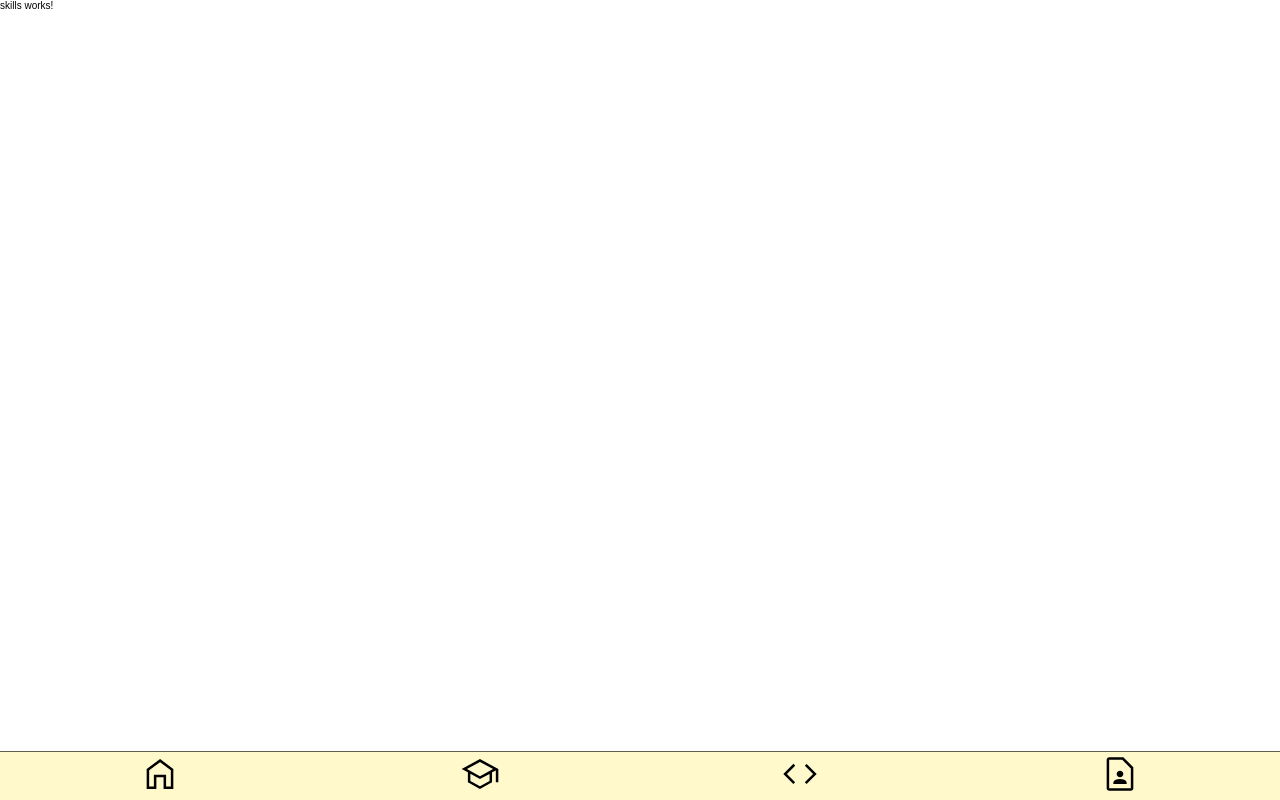
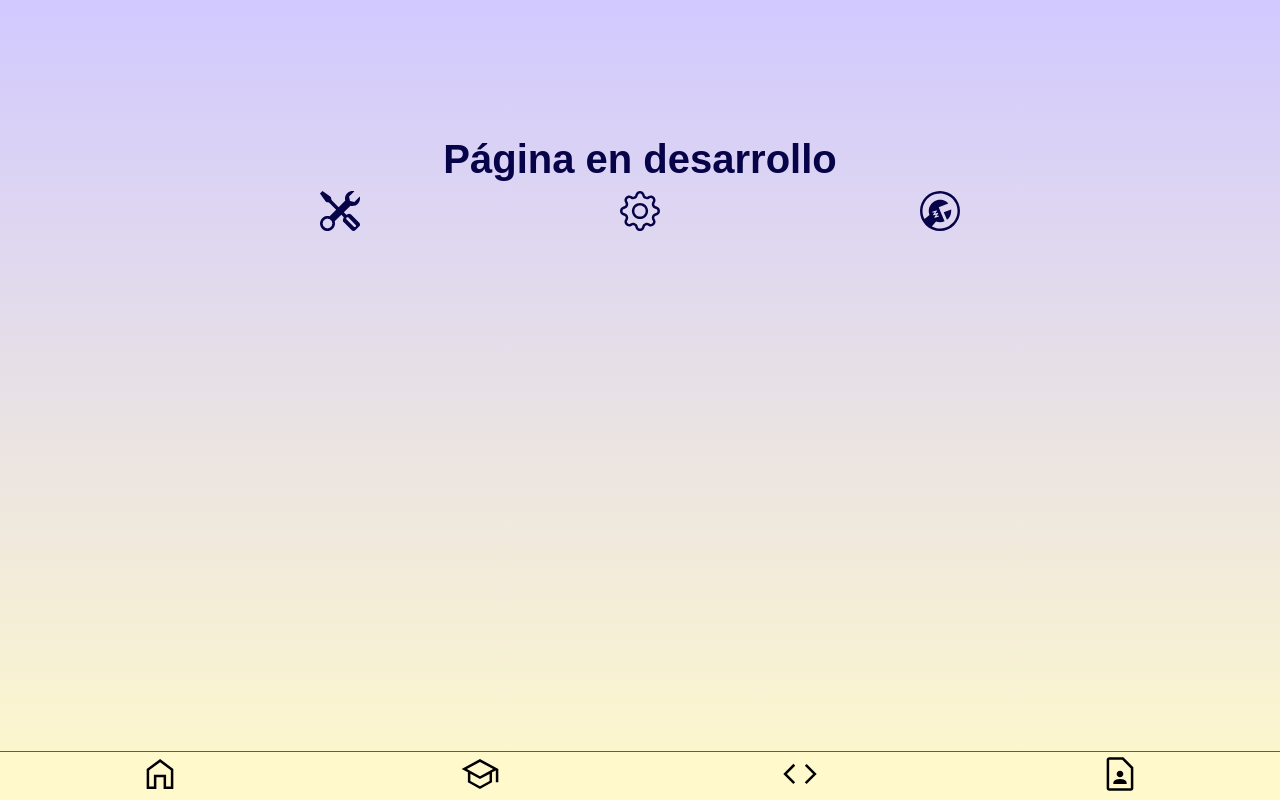
Before and after one commit to Yusei-0/Yusei-0, an Angular app: page /skills in a window 1280 px wide. Built offline with nearby package versions, Linux system fonts and the light colour scheme.

Commit message:
Fix styles on in-production-component and add to routing

```diff
--- a/src/app/app-routing.module.ts
+++ b/src/app/app-routing.module.ts
@@ -15,7 +15,7 @@ const routes: Routes = [
   },
   {
     path: 'contact',
-    loadChildren : () => import('./contact/contact.module').then(m=> m.ContactModule)
+    loadChildren: () => import('./in-production/in-production.module').then(m=> m.InProductionModule)
   },
   {
     path: 'education',
@@ -23,7 +23,7 @@ const routes: Routes = [
   },
   {
     path: 'skills',
-    loadChildren: () => import('./skills/skills.module').then(m=> m.SkillsModule)
+    loadChildren: () => import('./in-production/in-production.module').then(m=> m.InProductionModule)
   },
   {
     path: '**',
--- a/src/app/in-production/in-production.component.css
+++ b/src/app/in-production/in-production.component.css
@@ -1,7 +1,8 @@
 .develop-container{
+    background: linear-gradient(180deg, rgba(179, 165, 255, 0.6) 0%, #FFF9CB 100%);
     padding: 6%;
     text-align: center;
-    height: 10vh;
+    height: 100vh;
 }
 
 .develop-container h1{
@@ -12,3 +13,9 @@
     margin-top: 60px;
     margin-bottom: 10px;
 }
+
+.develop-icons{
+padding: 0 10%;
+display: flex;
+justify-content: space-around;
+}
--- a/src/app/in-production/in-production.component.html
+++ b/src/app/in-production/in-production.component.html
@@ -1,4 +1,8 @@
 <div class="develop-container">
     <h1>Página en desarrollo</h1>
-    <app-icon [img]="'gear-blue'" [size]="40"></app-icon>
+    <div class="develop-icons">
+        <app-icon [img]="'tools-blue'" [size]="40"></app-icon>
+        <app-icon [img]="'gear-blue'" [size]="40"></app-icon>
+        <app-icon [img]="'wrench-blue'" [size]="40"></app-icon>
+    </div>
 </div>
```
